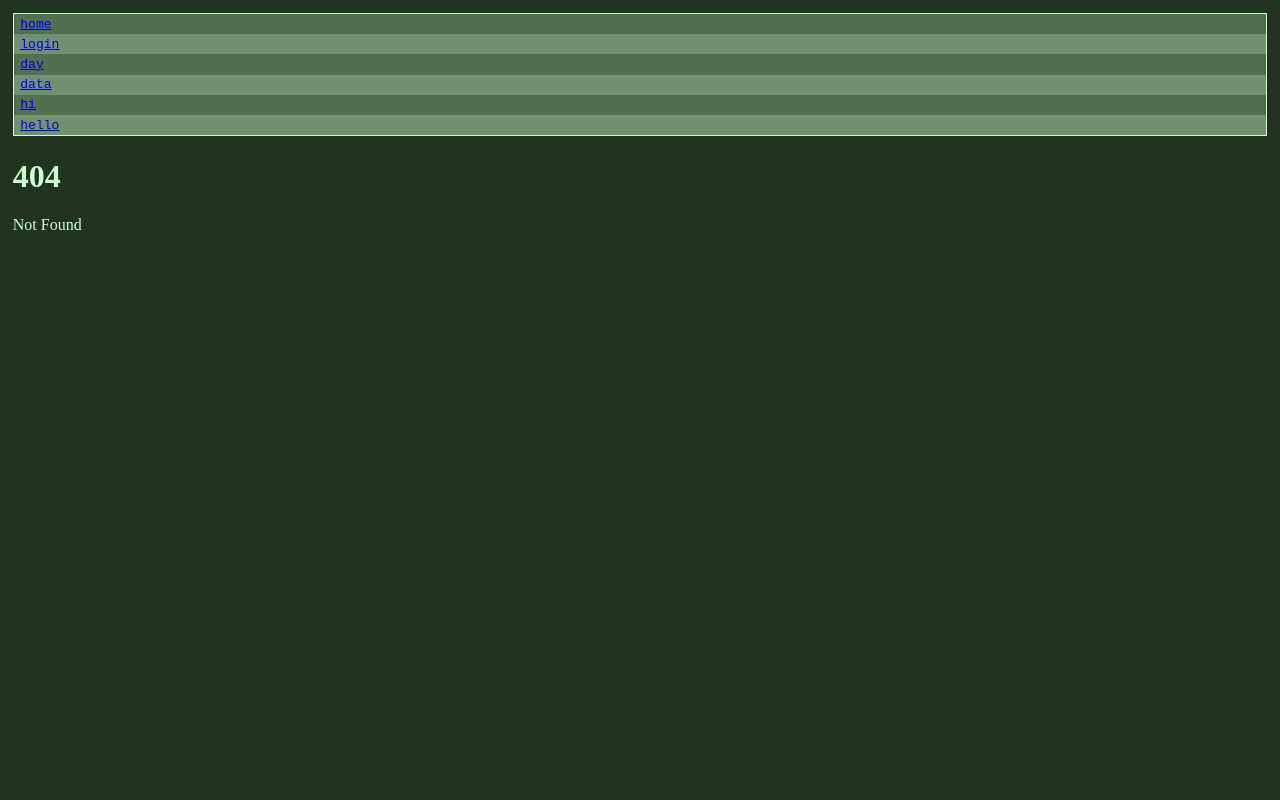
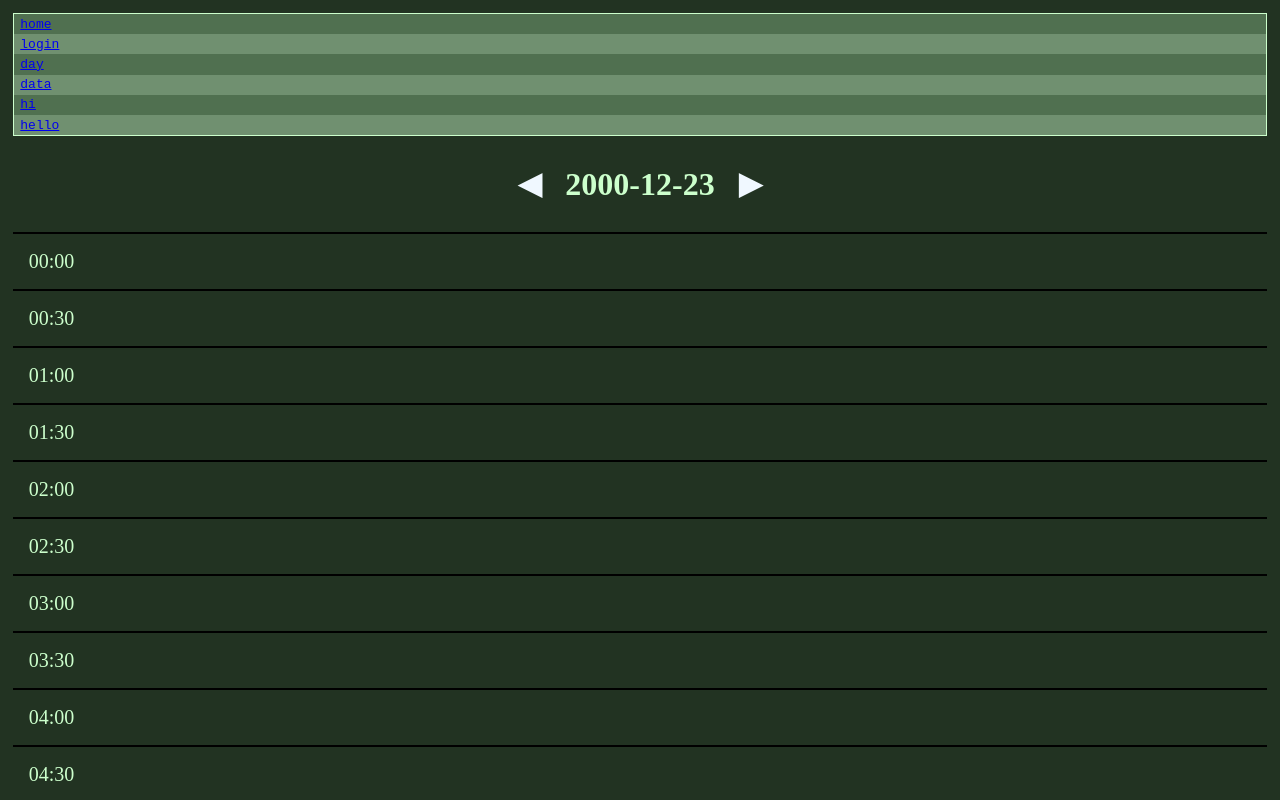
Before and after one commit to maksym-gryb/dog-diary-pwa-svelte, a SvelteKit app: page /pets/1/2000-12-23 in a window 1280 px wide. Before the commit this address had no page. Shown: the top 800 px of the page. Built offline with nearby package versions, Linux system fonts and the light colour scheme.

Commit message:
change date for pet activities view

```diff
--- a/src/routes/pets/[id]/+page.svelte
+++ b/src/routes/pets/[id]/[date]/+page.svelte
@@ -5,7 +5,25 @@
     import { openDB, STORENAME_ACTIVITIES } from "$lib/indexdb";
     import { onMount } from "svelte";
 
-    const petId = page.params.id;
+    type RouteParams = {
+        id: string;
+        date: string;
+    };
+
+    const petId = $derived(() => (page.params as RouteParams).id);
+    const dateStr = $derived(() => (page.params as RouteParams).date);
+
+    const date = $derived(() => new Date(dateStr()));
+    const prevDate = $derived(() => {
+        let d = date();
+        d.setDate(d.getDate() - 1)
+        return d;
+    });
+    const nextDate = $derived(() => {
+        let d = date();
+        d.setDate(d.getDate() + 1)
+        return d;
+    });
 
     let activities = $state<any[]>([]);
 
@@ -25,7 +43,9 @@
             minute: "2-digit",
         });
 
-    const date = "2026-06-20";
+    function formatDate (d: Date) : string {
+        return d.toISOString().slice(0, 10);
+    }
 
     let loading = true;
     let error = false;
@@ -61,7 +81,7 @@
                 handleVisibilityChange,
             );
 
-          window.removeEventListener("load", scrollToCurrentTimeslot);
+            window.removeEventListener("load", scrollToCurrentTimeslot);
         };
     });
 
@@ -119,7 +139,7 @@
                     time: activity.time,
                     date: activity.date,
                     activity: activity.activity,
-                    petId: petId,
+                    petId: petId(),
                     isDeleted: true,
                 });
             }
@@ -140,7 +160,7 @@
                 time: time,
                 date: date,
                 activity: act,
-                petId: petId,
+                petId: petId(),
             });
 
             req.onsuccess = (ev) => {
@@ -152,7 +172,7 @@
                         time: time,
                         date: date,
                         activity: act,
-                        petId: petId,
+                        petId: petId(),
                     },
                 ];
 
@@ -204,7 +224,9 @@
 </script>
 
 <h1>
-    {date}
+    <a href="/pets/{petId()}/{formatDate(prevDate())}" class="date-nav-btn" aria-label="Back">&#9664</a>
+    <span>{formatDate(date())}</span>
+    <a href="/pets/{petId()}/{formatDate(nextDate())}" class="date-nav-btn" aria-label="Forward">&#9654</a>
 </h1>
 
 {#each timeslots as timeslot}
@@ -226,14 +248,14 @@
                 <span
                     class={[
                         "activity-container",
-                        isActive(date, timeslot, act) && "active",
+                        isActive(formatDate(date()), timeslot, act) && "active",
                     ]}
                 >
                     {#if openTimeslot === timeslot}
                         <button
                             onclick={(e) => {
                                 e.stopPropagation();
-                                toggleActivity(date, timeslot, act);
+                                toggleActivity(formatDate(date()), timeslot, act);
                             }}
                         >
                             <ActivityIcon activityType={act} />
@@ -290,8 +312,6 @@
         /* background-color: rgb(218, 184, 121); */
         display: flex;
         border-radius: 4px;
-
-        display: flex;
         justify-content: flex-start;
         gap: 1rem;
         padding: 0.5rem;
@@ -320,8 +340,26 @@
     }
 
     button {
-        border: none;
+        border: 0px;
+        padding: 0px;
+        margin: 0px;
         background-color: none;
         background-color: rgb(0, 0, 0, 0);
     }
+
+    .date-nav-btn {
+        color: aliceblue;
+        font-size: 30px;
+        border: none;
+        background: none;
+        cursor: pointer;
+        text-decoration: none;
+    }
+
+    h1 {
+        display: flex;
+        justify-content: center;
+        gap: 1.5rem;
+        padding: 0.5rem;
+    }
 </style>
```
Also changed, not shown: src/lib/components/PetSummary.svelte (+7 -1 lines).
